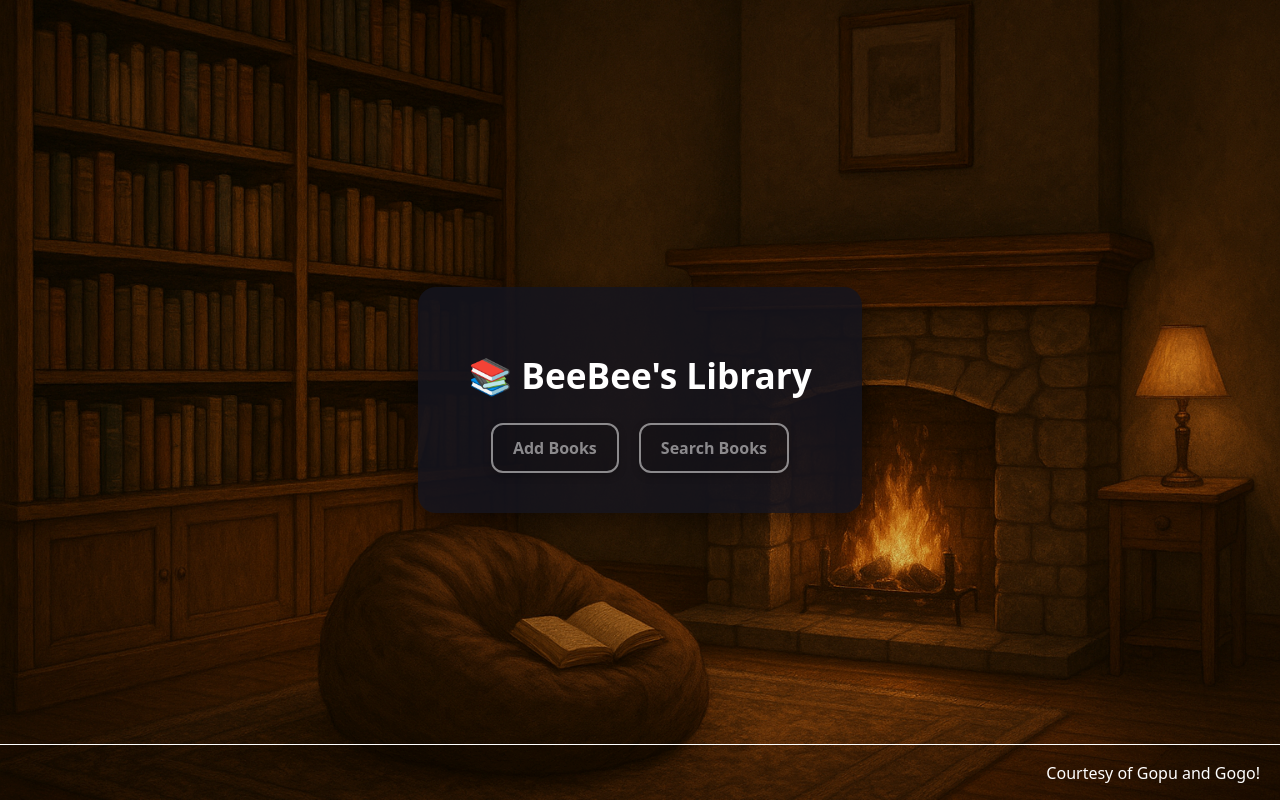
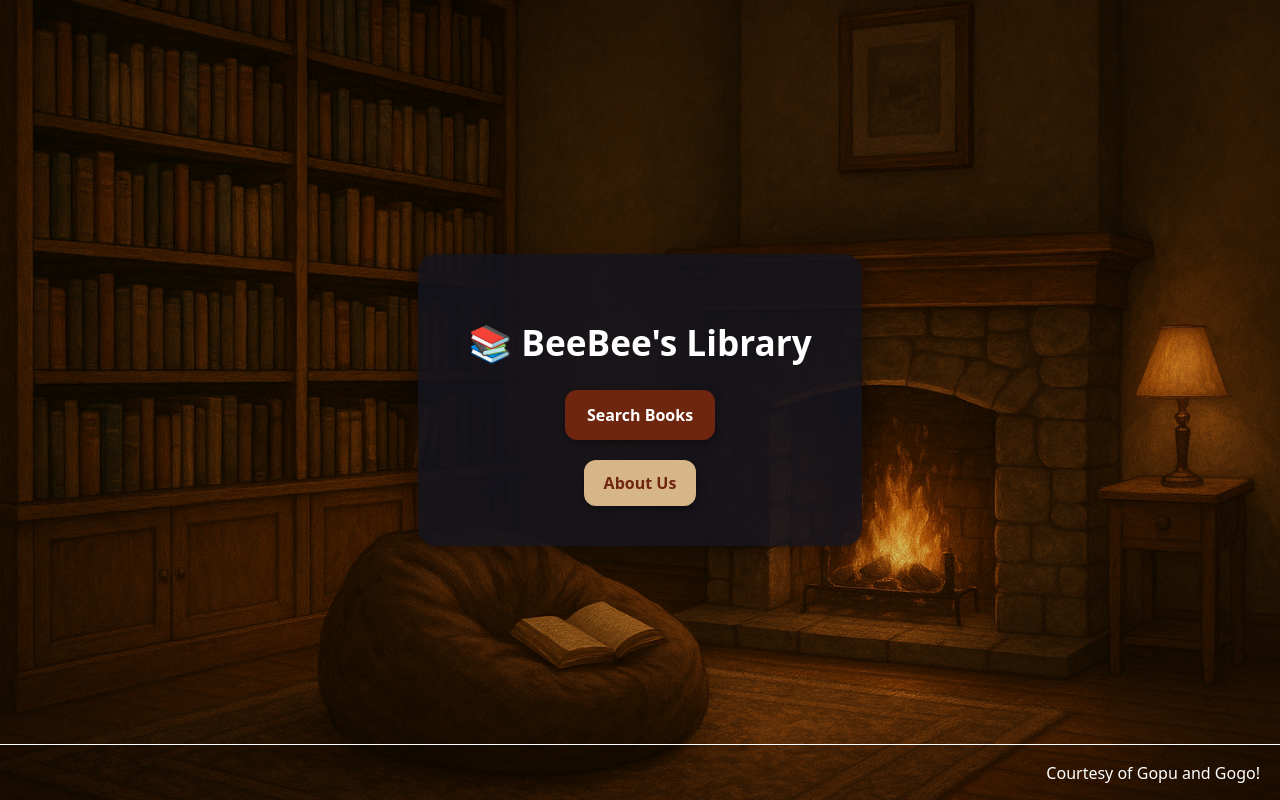
Before and after one commit to nishitjain97/BeeBees_Library, a FastAPI app: page / in a window 1280 px wide. Run offline with FastAPI, Linux system fonts and the light colour scheme; some libraries are stand-ins or nearby versions.

Commit message:
feat: Updates home screen button theme and adds About Us button.

```diff
--- a/app/templates/index.html
+++ b/app/templates/index.html
@@ -35,7 +35,8 @@
     }
     .landing-buttons {
       display: flex;
-      justify-content: center;
+      flex-direction: column;
+      align-items: center;
       gap: 20px;
       margin-top: 1.5em;
     }
@@ -44,14 +45,28 @@
       border-radius: 12px;
       font-weight: bold;
       text-decoration: none;
-      color: #FFFFFF;
-      border: 2px solid #FFFFFF;
-      background-color: rgb(1 1 1 / 0.2);
       box-shadow: 0 3px 8px rgba(0,0,0,0.4);
-      opacity: 0.5;
     }
-    .landing-buttons a:hover {
-        opacity: 1;
+    #books {
+      color: white;
+      border: 2px solid #6E260E;
+      background-color: #6E260E;
+      transition: transform 0.1s ease, box-shadow 0.1s ease;
+    }
+    #books:hover {
+      transform: translate(0px, -3px);
+      box-shadow: 0 6px 14px rgba(0,0,0,0.5);
+    }
+    #about {
+      color: #6E260E;
+      border: 2px solid #D6B588;
+      background-color: #D6B588;
+      transition: transform 0.1s ease, box-shadow 0.1s ease;
+      padding: 10px 18px;
+    }
+    #about:hover {
+      transform: translate(0px, -3px);
+      box-shadow: 0 6px 14px rgba(0,0,0,0.5);
     }
   </style>
 </head>
@@ -60,8 +75,8 @@
   <div class="landing-card">
     <h1>📚 BeeBee's Library</h1>
     <div class="landing-buttons">
-      <a href="/add">Add Books</a>
-      <a href="/books">Search Books</a>
+      <a href="/books" id="books">Search Books</a>
+      <a href="/about" id="about">About Us</a>
     </div>
   </div>
   {% include "partials/footer.html" %}
```
